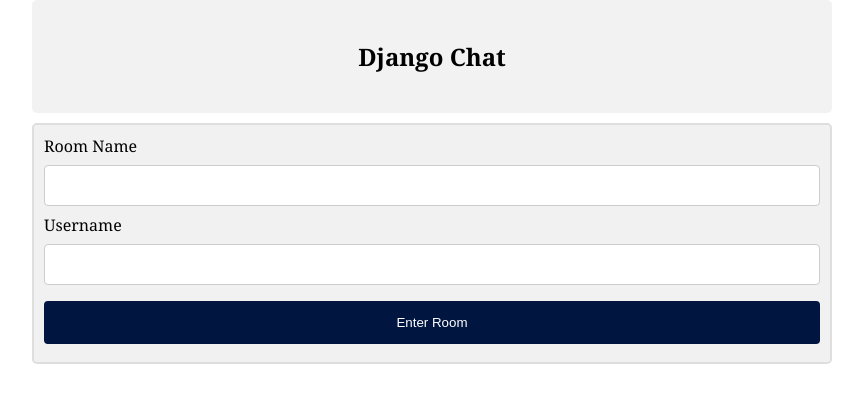
After one commit to Shishir99-code/Aether-Analytics, a Django app: page /homeroom in a window 1280 px wide. The commit adds this page. Shown: the top 403 px of the page, without its empty margins (208-1071 px from the left). Run offline with Django 3.2, Linux system fonts and the light colour scheme.

Commit message:
Add files via upload

```diff
--- a/Maybe/JobMatching/JobMatching/settings.py
+++ b/Maybe/JobMatching/JobMatching/settings.py
@@ -39,7 +39,7 @@
     'django.contrib.staticfiles',
     'main.apps.MainConfig',
     'crispy_forms',
-    'crispy_bootstrap5'
+    'crispy_bootstrap5',
 ]
 
 CRISPY_ALLOWED_TEMPLATE_PACKS = "booststrap5"
--- a/Maybe/JobMatching/main/admin.py
+++ b/Maybe/JobMatching/main/admin.py
@@ -1,3 +1,7 @@
 from django.contrib import admin
+from .models import Room, Message
+
 
 # Register your models here.
+admin.site.register(Room)
+admin.site.register(Message)
--- /dev/null
+++ b/Maybe/JobMatching/main/templates/chat/room.html
@@ -0,0 +1,112 @@
+<!DOCTYPE html>
+<html>
+<head>
+<meta name="viewport" content="width=device-width, initial-scale=1">
+<style>
+body {
+  margin: 0 auto;
+  max-width: 800px;
+  padding: 0 20px;
+  font-family: 'Cambria'
+}
+
+.container {
+  border: 2px solid #dedede;
+  background-color: #f1f1f1;
+  border-radius: 5px;
+  padding: 10px;
+  margin: 10px 0;
+}
+
+.darker {
+  border-color: #ccc;
+  background-color: #ddd;
+}
+
+.container::after {
+  content: "";
+  clear: both;
+  display: table;
+}
+
+.container img {
+  float: left;
+  max-width: 60px;
+  width: 100%;
+  margin-right: 20px;
+  border-radius: 50%;
+}
+
+.container img.right {
+  float: right;
+  margin-left: 20px;
+  margin-right:0;
+}
+
+.time-right {
+  float: right;
+  color: #aaa;
+}
+
+.time-left {
+  float: left;
+  color: #999;
+}
+</style>
+</head>
+<body>
+
+<div align="center" >
+    <h2>Django Chat</h2>
+</div>
+
+
+<div class="container">
+    <style>
+    input[type=text], select {
+    width: 100%;
+    padding: 12px 20px;
+    margin: 8px 0;
+    display: inline-block;
+    border: 1px solid #ccc;
+    border-radius: 4px;
+    box-sizing: border-box;
+    }
+
+    input[type=submit] {
+    width: 100%;
+    background-color: #001540;
+    color: white;
+    padding: 14px 20px;
+    margin: 8px 0;
+    border: none;
+    border-radius: 4px;
+    cursor: pointer;
+    }
+
+    input[type=submit]:hover {
+    background-color: #001540;
+    }
+
+    div {
+    border-radius: 5px;
+    background-color: #f2f2f2;
+    padding: 20px;
+    }
+    </style>
+
+    <form id="post-form" method="POST" action="checkview">
+        {% csrf_token %}
+        <label>Room Name</label>
+        <input type="text" name="room_name" id="room_name" width="100px" />
+        <label>Username</label>
+        <input type="text" name="username" id="username" width="100px" />
+        <input type="submit" value="Enter Room">
+    </form>
+</div>
+
+
+</body>
+
+
+</html>
--- a/Maybe/JobMatching/main/urls.py
+++ b/Maybe/JobMatching/main/urls.py
@@ -6,5 +6,9 @@
     path('home', views.home, name='home'),
     path('signup', views.sign_up, name='sign_up'),
     path('mentorup', views.mentor_up, name='mentor_up'),
-    path('chat', views.chat, name='chat'),
+    path('homeroom', views.chat, name='chat'),
+    path('<str:room>/', views.room, name='room'),
+    path('checkview', views.checkview, name='checkview'),
+    path('send', views.send, name='send'),
+    path('getMessages/<str:room>/', views.getMessages, name='getMessages'),
 ]
--- a/Maybe/JobMatching/main/views.py
+++ b/Maybe/JobMatching/main/views.py
@@ -2,6 +2,8 @@
 from requests import request
 from .forms import RegisterForm, MentorshipForm, ChatForm
 from django.contrib.auth import login, logout, authenticate
+from .models import Room, Message
+from django.http import HttpResponse, JsonResponse
 
 # Create your views here.
 def home(request):
@@ -32,7 +34,16 @@
     return render(request, 'registration/mentor_up.html', {"form2": form_two})
 
 def chat(request):
-    return render(request, 'main/chat.html')
+    return render(request, 'chat/room.html')
+
+def room(request, room):
+    username = request.GET.get('username')
+    room_details = Room.objects.get(name=room)
+    return render(request, 'chat/chat.html', {
+        'username': username,
+        'room': room,
+        'room_details': room_details
+    })
 
 def find(request):
     if request.method == 'POST':
@@ -45,3 +56,29 @@
         form_3 = ChatForm()
 
     return render(request, 'main/home.html', {"form3": form_3})
+
+def checkview(request):
+    room = request.POST['room_name']
+    username = request.POST['username']
+
+    if Room.objects.filter(name=room).exists():
+        return redirect('/'+room+'/?username='+username)
+    else:
+        new_room = Room.objects.create(name=room)
+        new_room.save()
+        return redirect('/'+room+'/?username='+username)
+
+def send(request):
+    message = request.POST['message']
+    username = request.POST['username']
+    room_id = request.POST['room_id']
+
+    new_message = Message.objects.create(value=message, user=username, room=room_id)
+    new_message.save()
+    return HttpResponse('Message sent successfully')
+
+def getMessages(request, room):
+    room_details = Room.objects.get(name=room)
+
+    messages = Message.objects.filter(room=room_details.id)
+    return JsonResponse({"messages":list(messages.values())})
```
Also changed, not shown: Maybe/JobMatching/main/models.py (+9 -0 lines), Maybe/JobMatching/main/templates/chat/chat.html (added, +162 -0 lines), Maybe/JobMatching/main/templates/main/home.html (+22 -11 lines), Maybe/JobMatching/db.sqlite3, Maybe/JobMatching/main/migrations/0001_initial.py (added).
